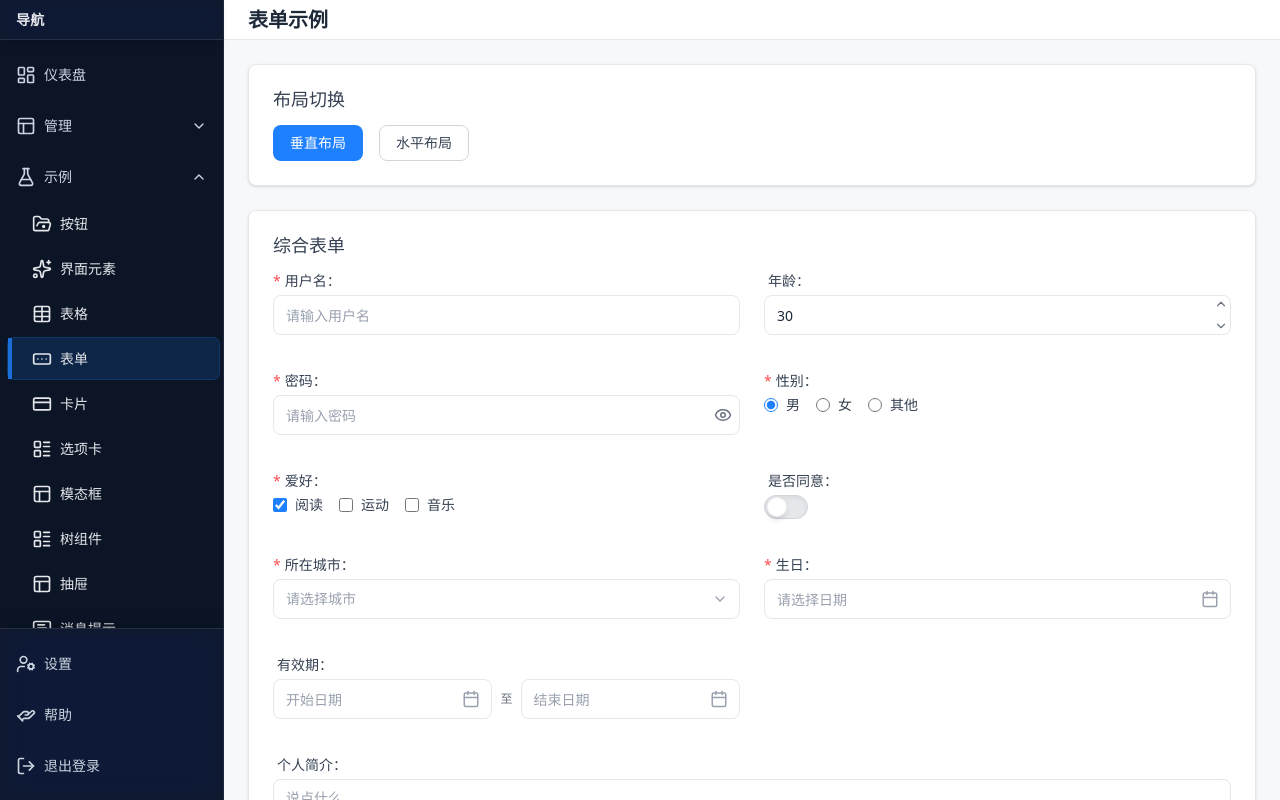
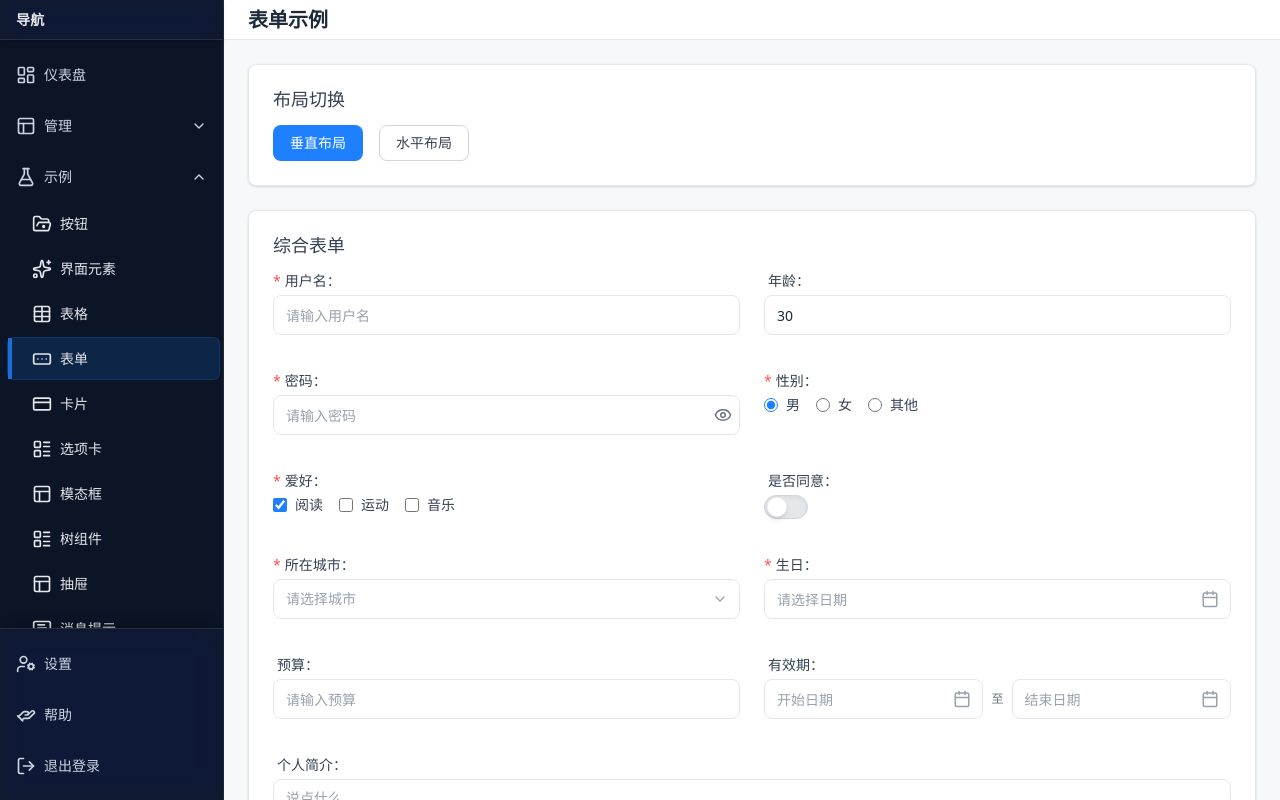
Before and after one commit to zhoumingxuan/sass-ui, a Next.js app: page /demo/form in a window 1280 px wide. Built offline with nearby package versions, Linux system fonts and the light colour scheme.

Commit message:
数字输入框控件修改

```diff
--- a/src/app/demo/form/page.tsx
+++ b/src/app/demo/form/page.tsx
@@ -121,6 +121,12 @@ export default function FormDemo() {
               </div>
 
               <div className="col-span-12 md:col-span-6">
+                <Form.Item name="budget" label="预算">
+                  <Input.Number placeholder="请输入预算" min={0} max={1000000} step={0.01} precision={2} group />
+                </Form.Item>
+              </div>
+
+              <div className="col-span-12 md:col-span-6">
                 <Form.Item name="period" label="有效期" rules={[{ validator: (v) => (Array.isArray(v) && v[0] && v[1]) ? undefined : '请选择起止日期' }]}>
                   <Input.DateRange />
                 </Form.Item>
--- a/src/components/input/Number.tsx
+++ b/src/components/input/Number.tsx
@@ -16,17 +16,37 @@ type Props = Omit<InputHTMLAttributes<HTMLInputElement>, "onChange" | "value" |
   onChange?: (value: number | null) => void;
   status?: Status;
   size?: InputSize; // lg | md | sm
+  formatter?: (value: number) => string;
+  parser?: (text: string) => number | null;
+  group?: boolean; // thousands grouping display when blurred
 };
 
-export default function NumberInput({ label, helper, className = "", value, defaultValue, step = 1, min, max, precision, onChange, status, size = 'md', disabled, ...props }: Props) {
+export default function NumberInput({ label, helper, className = "", value, defaultValue, step = 1, min, max, precision, onChange, status, size = 'md', disabled, formatter, parser, group = false, ...props }: Props) {
   const id = useId();
   const isControlled = typeof value === "number" || value === null;
   const [internal, setInternal] = useState<number | null>(typeof defaultValue === "number" ? defaultValue : null);
   const val = isControlled ? value : internal;
   const [text, setText] = useState<string>(val !== null && typeof val === 'number' ? String(val) : "");
+  const [focused, setFocused] = useState(false);
+
+  const groupFormat = (n: number) => {
+    const s = String(n);
+    const [i, d] = s.split('.');
+    const g = i.replace(/\B(?=(\d{3})+(?!\d))/g, ',');
+    return d ? `${g}.${d}` : g;
+  };
+
+  const display = (n: number) => {
+    const rounded = typeof precision === "number" ? Number(n.toFixed(precision)) : n;
+    if (formatter) return formatter(rounded);
+    if (group) return groupFormat(rounded);
+    return String(rounded);
+  };
+
   useEffect(() => {
-    setText(val === null || typeof val === 'undefined' ? "" : String(val));
-  }, [val]);
+    if (val === null || typeof val === 'undefined') { setText(""); return; }
+    setText(focused ? String(val) : display(val));
+  }, [val, focused]);
 
   const fmt = (v: number) => (typeof precision === "number" ? Number(v.toFixed(precision)) : v);
   const clamp = (v: number) => {
@@ -41,40 +61,71 @@ export default function NumberInput({ label, helper, className = "", value, defa
     onChange?.(n);
   };
 
+  const decimalPlaces = (num: number) => {
+    if (!Number.isFinite(num)) return 0;
+    const s = String(num);
+    if (s.includes('e-')) {
+      const [, e] = s.split('e-');
+      const d = (s.split('.')[1]?.length || 0) + Number(e);
+      return d;
+    }
+    return s.split('.')[1]?.length || 0;
+  };
+  const scale = Math.pow(10, Math.max(decimalPlaces(step || 1), typeof precision === 'number' ? precision : 0));
+  const preciseAdd = (n: number, dir: 1 | -1) => Math.round(n * scale + dir * (step || 1) * scale) / scale;
+
   const inc = () => {
     if (disabled) return;
     const base = typeof val === "number" ? val : typeof min === "number" ? min : 0;
-    commit(clamp(base + (step || 1)));
+    commit(clamp(preciseAdd(base, 1)));
   };
   const dec = () => {
     if (disabled) return;
     const base = typeof val === "number" ? val : typeof min === "number" ? min : 0;
-    commit(clamp(base - (step || 1)));
+    commit(clamp(preciseAdd(base, -1)));
+  };
+
+  const sanitize = (raw: string) => {
+    let s = raw.replace(/[^0-9,.-]/g, '');
+    const neg = s.startsWith('-');
+    s = s.replace(/-/g, '');
+    if (neg) s = '-' + s;
+    const firstDot = s.indexOf('.');
+    if (firstDot !== -1) s = s.slice(0, firstDot + 1) + s.slice(firstDot + 1).replace(/\./g, '');
+    return s;
+  };
+
+  const parse = (raw: string): number | null => {
+    if (parser) return parser(raw);
+    const s = raw.replace(/,/g, '');
+    if (s.trim() === '' || s === '-' || s === '.' || s === '-.') return null;
+    const n = Number(s);
+    return Number.isFinite(n) ? n : null;
   };
 
   const handleInput = (e: React.ChangeEvent<HTMLInputElement>) => {
     const raw = e.target.value;
-    setText(raw);
-    if (raw.trim() === "") { commit(null); return; }
-    // allow intermediate states like '-' or '1.' without committing invalid number
-    const maybe = Number(raw);
-    if (Number.isFinite(maybe)) {
-      // do not clamp while typing; clamp on blur/controls
+    const s = sanitize(raw);
+    setText(s);
+    if (s.trim() === "") { commit(null); return; }
+    const maybe = parse(s);
+    if (typeof maybe === 'number') {
       if (!isControlled) setInternal(maybe);
       onChange?.(maybe);
     }
   };
 
+  const handleFocus = () => { setFocused(true); };
   const handleBlur = () => {
+    setFocused(false);
     if (text.trim() === "") { commit(null); return; }
-    const maybe = Number(text);
-    if (Number.isFinite(maybe)) {
+    const maybe = parse(text);
+    if (typeof maybe === 'number') {
       const c = clamp(maybe);
-      setText(String(c));
+      setText(display(c));
       commit(c);
     } else {
-      // restore last valid
-      setText(val !== null && typeof val === 'number' ? String(val) : "");
+      setText(val !== null && typeof val === 'number' ? display(val) : "");
     }
   };
 
@@ -98,7 +149,9 @@ export default function NumberInput({ label, helper, className = "", value, defa
   return (
     <label className="block">
       {label && <span className={fieldLabel}>{label}</span>}
-      <div className={`relative flex items-center ${className}`}>
+      <div
+        className={`relative group flex items-center ${className}`}
+      >
         <input
           id={id}
           type="text"
@@ -108,21 +161,21 @@ export default function NumberInput({ label, helper, className = "", value, defa
             inputBase,
             inputSize[size],
             status ? inputStatus[status] : '',
-            // 更紧凑的右侧留白，避免空白过多
             size === 'lg' ? 'pr-7' : size === 'sm' ? 'pr-5' : 'pr-6'
           ].filter(Boolean).join(" ")}
           value={text}
           onChange={handleInput}
           onBlur={handleBlur}
+          onFocus={handleFocus}
           onKeyDown={handleKeyDown}
           onWheel={handleWheel}
           disabled={disabled}
           {...props}
         />
-        <div className={`absolute right-0 top-1/2 -translate-y-1/2 flex flex-col items-center`}>
+        <div className={`absolute right-0 top-1/2 -translate-y-1/2 flex flex-col items-center opacity-0 pointer-events-none transition-opacity group-hover:opacity-100 group-focus-within:opacity-100 group-hover:pointer-events-auto group-focus-within:pointer-events-auto ${disabled ? '!opacity-0 !pointer-events-none' : ''}`}>
           <div
             role="button"
-            tabIndex={0}
+            tabIndex={-1}
             aria-label="增加"
             onClick={() => { if (canInc) inc(); }}
             onKeyDown={(e) => { if (!canInc) return; if (e.key === 'Enter' || e.key === ' ') { e.preventDefault(); inc(); } }}
@@ -132,7 +185,7 @@ export default function NumberInput({ label, helper, className = "", value, defa
           </div>
           <div
             role="button"
-            tabIndex={0}
+            tabIndex={-1}
             aria-label="减少"
             onClick={() => { if (canDec) dec(); }}
             onKeyDown={(e) => { if (!canDec) return; if (e.key === 'Enter' || e.key === ' ') { e.preventDefault(); dec(); } }}
```
